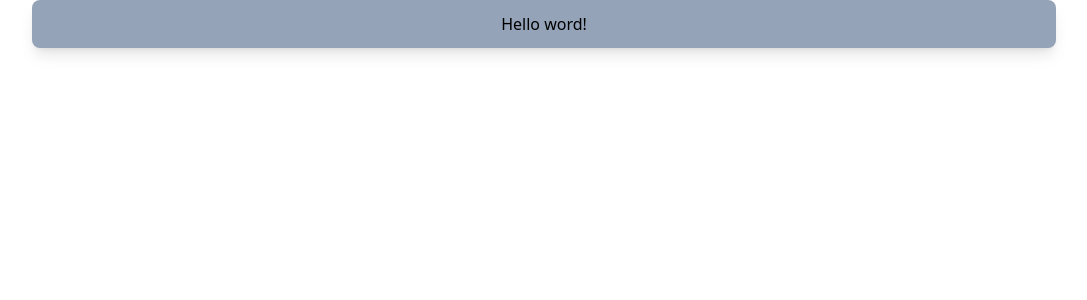
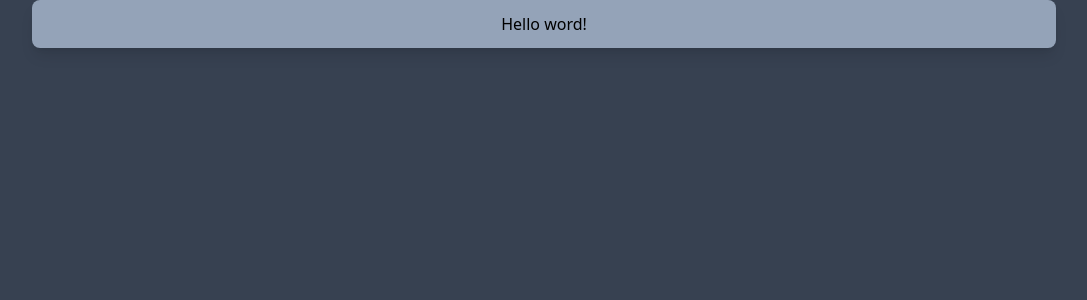
Before and after one commit to uezili/frontend-ascan, a React (Vite) app: page / in a window 1280 px wide. Shown: the top 300 px of the page, without its empty margins (96-1183 px from the left). Built offline with nearby package versions, Linux system fonts and the light colour scheme.

Commit message:
Style of App.

```diff
--- a/src/index.css
+++ b/src/index.css
@@ -2,6 +2,11 @@
 @tailwind components;
 @tailwind utilities;
 
-.test{
-  @apply text-3xl font-bold underline bg-red-500;
+html {
+  @apply h-full;
 }
+
+body {
+  @apply m-0 p-0 font-sans bg-gray-700;
+
+}
```
